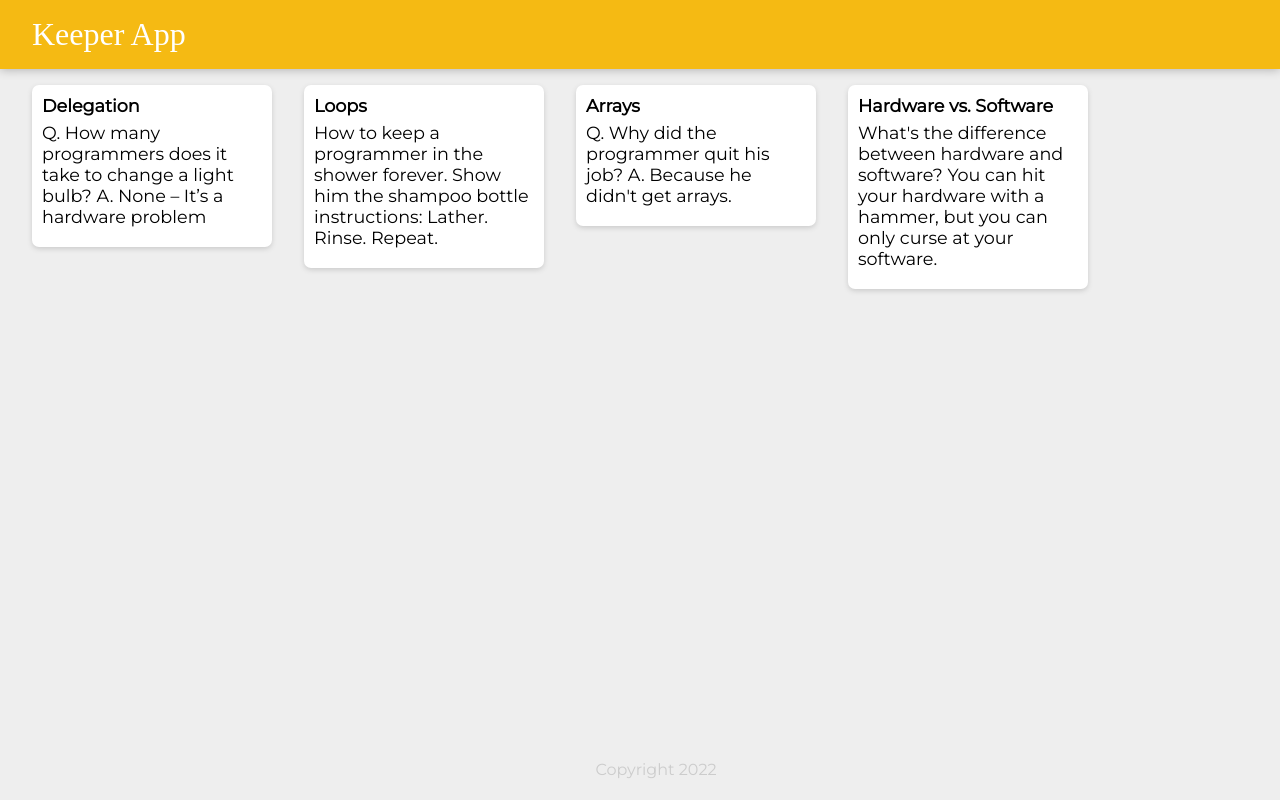
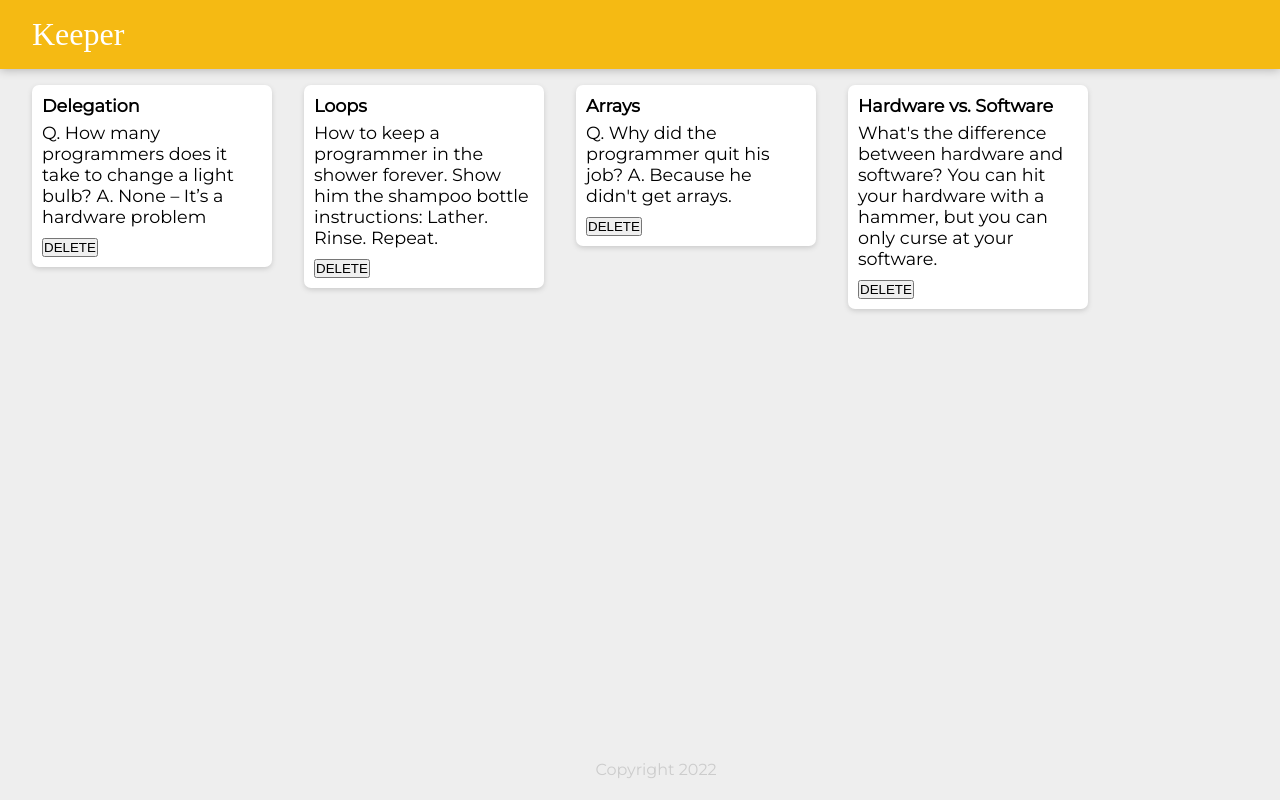
Before and after one commit to fredericreact/keeper-app, a React (Create React App) app: page / in a window 1280 px wide. Built offline with nearby package versions, Linux system fonts and the light colour scheme; a web font is replaced by a local one.

Commit message:
keeper app part 3 starting files

```diff
--- a/src/components/App.jsx
+++ b/src/components/App.jsx
@@ -3,7 +3,7 @@
 import Footer from "./Footer";
 import Note from "./Note";
 import notes from "../notes";
-
+import CreateArea from "./CreateArea";
 
 
 
--- /dev/null
+++ b/src/components/CreateArea.jsx
@@ -0,0 +1,15 @@
+import React from "react";
+
+function CreateArea() {
+  return (
+    <div>
+      <form>
+        <input name="title" placeholder="Title" />
+        <textarea name="content" placeholder="Take a note..." rows="3" />
+        <button>Add</button>
+      </form>
+    </div>
+  );
+}
+
+export default CreateArea;
--- a/src/components/Header.jsx
+++ b/src/components/Header.jsx
@@ -3,7 +3,7 @@
 function Header (){
 return (
 <header>
-<h1>Keeper App</h1>
+<h1>Keeper</h1>
 </header>
 );
 }
--- a/src/components/Note.jsx
+++ b/src/components/Note.jsx
@@ -5,6 +5,7 @@
         <div className="note">
         <h1 >{props.title}</h1>
         <p >{props.content}</p>
+        <button>DELETE</button>
         </div>
     )
 }
```
